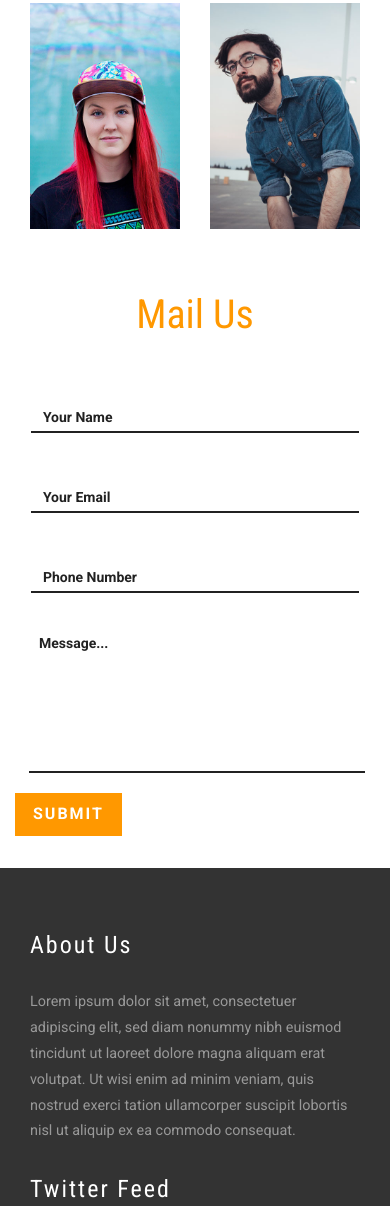
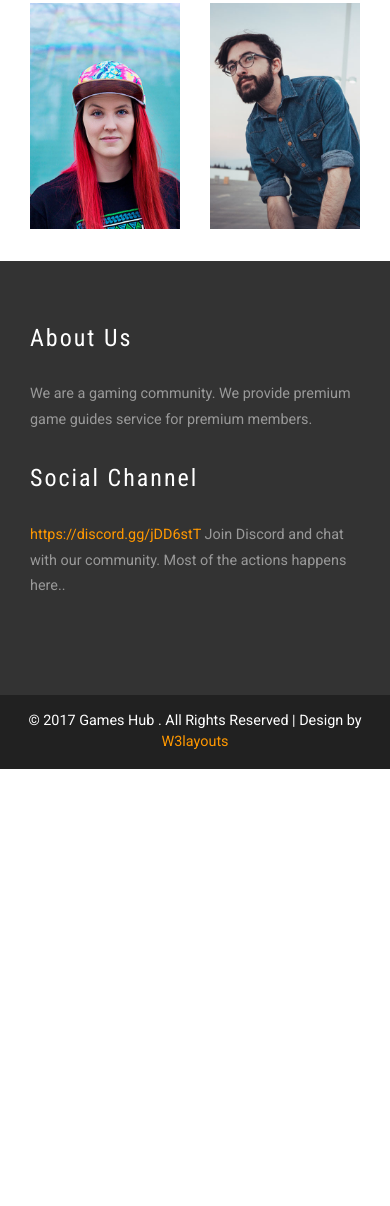
Before and after one commit to gametrainerspro/web, a plain HTML site: page index.html in a window 390 px wide. Shown: the part 5122-6328 px from the top of the page. After the commit the page ends 5891 px from the top, so only its background shows below. Drawn offline with Linux system fonts and the light colour scheme.

Commit message:
index change

```diff
--- a/index.html
+++ b/index.html
@@ -73,8 +73,7 @@ Smartphone Compatible web template, free webdesigns for Nokia, Samsung, LG, Sony
 										<li><a href="#about" class="scroll">About</a></li>
 										<li><a href="#gallery" class="scroll">Latest Games</a></li>
 										<li><a href="#team" class="scroll">Team</a></li>
-										<li><a href="#blog" class="scroll">Blog</a></li>
-										<li><a href="#mail" class="scroll">Mail Us</a></li>
+
 									</ul>
 								</nav>
 							</div>
@@ -458,57 +457,25 @@ Smartphone Compatible web template, free webdesigns for Nokia, Samsung, LG, Sony
 				<div class="col-md-3 agileits-team-grid">
 					<div class="team-info">
 						<img src="images/t1.jpg" alt="">
-						<div class="team-caption">
-							<h4>Peter Parker</h4>
-							<p>Fusce laoreet</p>
-							<ul>
-								<li><a href="#"><i class="fa fa-facebook"></i></a></li>
-								<li><a href="#"><i class="fa fa-twitter"></i></a></li>
-								<li><a href="#"><i class="fa fa-rss"></i></a></li>
-							</ul>
-						</div>
+
 					</div>
 				</div>
 				<div class="col-md-3 agileits-team-grid">
 					<div class="team-info">
 						<img src="images/t2.jpg" alt="">
-						<div class="team-caption">
-							<h4>Johan Botha</h4>
-							<p>Fusce laoreet</p>
-							<ul>
-								<li><a href="#"><i class="fa fa-facebook"></i></a></li>
-								<li><a href="#"><i class="fa fa-twitter"></i></a></li>
-								<li><a href="#"><i class="fa fa-rss"></i></a></li>
-							</ul>
-						</div>
+
 					</div>
 				</div>
 				<div class="col-md-3 agileits-team-grid">
 					<div class="team-info">
 						<img src="images/t3.jpg" alt="">
-						<div class="team-caption">
-							<h4>Justo Congue</h4>
-							<p>Fusce laoreet</p>
-							<ul>
-								<li><a href="#"><i class="fa fa-facebook"></i></a></li>
-								<li><a href="#"><i class="fa fa-twitter"></i></a></li>
-								<li><a href="#"><i class="fa fa-rss"></i></a></li>
-							</ul>
-						</div>
+
 					</div>
 				</div>
 				<div class="col-md-3 agileits-team-grid">
 					<div class="team-info">
 						<img src="images/t4.jpg" alt="">
-						<div class="team-caption">
-							<h4>Steven Wilson</h4>
-							<p>Fusce laoreet</p>
-							<ul>
-								<li><a href="#"><i class="fa fa-facebook"></i></a></li>
-								<li><a href="#"><i class="fa fa-twitter"></i></a></li>
-								<li><a href="#"><i class="fa fa-rss"></i></a></li>
-							</ul>
-						</div>
+
 					</div>
 				</div>
 				<div class="clearfix"> </div>
@@ -516,39 +483,6 @@ Smartphone Compatible web template, free webdesigns for Nokia, Samsung, LG, Sony
 		</div>
 	</div>
 	<!-- //team -->
-
-	<!-- mail -->
-	<div class="mail" id="mail">
-		<div class="container">
-			<div class="agileits-title">
-				<h3>Mail Us</h3>
-			</div>
-			<div class="w3_mail_grids">
-				<form action="#" method="post">
-					<span class="input input--jiro">
-						<input class="input__field input__field--jiro" type="text" id="input-10" name="Name" placeholder="Your Name" required=""/>
-						<label class="input__label input__label--jiro" for="input-10">
-							<span class="input__label-content input__label-content--jiro">Your Name</span>
-						</label>
-					</span>
-					<span class="input input--jiro">
-						<input class="input__field input__field--jiro" type="email" id="input-11" name="Email" placeholder="Your Email Address" required=""/>
-						<label class="input__label input__label--jiro" for="input-11">
-							<span class="input__label-content input__label-content--jiro">Your Email</span>
-						</label>
-					</span>
-					<span class="input input--jiro">
-						<input class="input__field input__field--jiro" type="text" id="input-12" name="Phone Number" placeholder="Phone Number" required=""/>
-						<label class="input__label input__label--jiro" for="input-12">
-							<span class="input__label-content input__label-content--jiro">Phone Number</span>
-						</label>
-					</span>
-					<textarea name="Message" placeholder="Message..." required=""></textarea>
-					<input type="submit" value="Submit">
-				</form>
-			</div>
-		</div>
-	</div>
 
 
 	<!-- footer -->
@@ -559,34 +493,15 @@ Smartphone Compatible web template, free webdesigns for Nokia, Samsung, LG, Sony
 					<div class="footer-title">
 						<h3>About Us</h3>
 					</div>
-					<p>Lorem ipsum dolor sit amet, consectetuer adipiscing elit, sed diam nonummy nibh euismod tincidunt ut laoreet dolore magna aliquam erat volutpat. Ut wisi enim ad minim veniam, quis nostrud exerci tation ullamcorper suscipit lobortis nisl ut aliquip ex ea commodo consequat.</p>
+					<p>We are a gaming community. We provide premium game guides service for premium members.</p>
 				</div>
 				<div class="col-md-4 amet-sed amet-medium">
 					<div class="footer-title">
-						<h3>Twitter Feed</h3>
+						<h3>Social Channel</h3>
 					</div>
-					<p><a href="#">http://example.com</a> Lorem ipsum dolor sit amet, consectetur adipiscing elit. Sed tincidunt lorem sed velit fermentum eget placerat. </p>
-					<p><a href="#">http://mail.com</a> Sed tincidunt lorem sed velit fermentum eget placerat. Lorem ipsum dolor sit, consectetur adipiscing elit. </p>
-				</div>
-				<div class="col-md-4 amet-sed ">
-					<div class="footer-title">
-						<h3>Follow Us</h3>
+					<p><a href="https://discord.gg/jDD6stT">https://discord.gg/jDD6stT</a> Join Discord and chat with our community. Most of the actions happens here.. </p>
 					</div>
-					<div class="agileinfo-social-grids">
-						<ul>
-							<li><a href="#"><i class="fa fa-facebook"></i></a></li>
-							<li><a href="#"><i class="fa fa-twitter"></i></a></li>
-							<li><a href="#"><i class="fa fa-rss"></i></a></li>
-							<li><a href="#"><i class="fa fa-vk"></i></a></li>
-						</ul>
-					</div>
-					<div class="support">
-						<form action="#" method="post">
-							<input type="email" placeholder="Enter email...." required="">
-							<input type="submit" value="Subscribe" class="botton">
-						</form>
-					</div>
-				</div>
+
 				<div class="clearfix"> </div>
 			</div>
 		</div>
```
